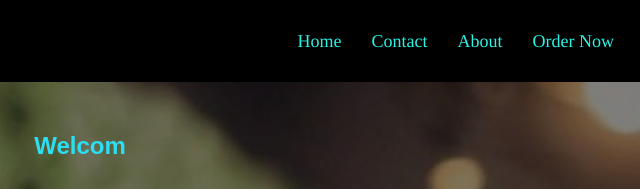
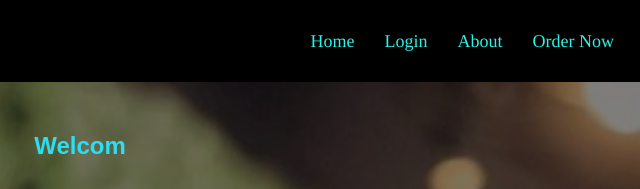
Before and after one commit to developeromkarM1102/projectHotelbyomkar, a plain HTML site: page index.html in a window 1280 px wide. Shown: the top 189 px of the page, 560-1200 px from the left. Drawn offline with nearby package versions, Linux system fonts and the light colour scheme; files whose address does not match are found by name.

Commit message:
login page added yto navigation bar

```diff
--- a/index.html
+++ b/index.html
@@ -13,7 +13,7 @@
     <h1>Hotel Restoff</h1>
     <nav>
       <a href="index.html">Home</a>
-      <a href="login.html">Contact</a>
+      <a href="login.html">Login</a>
       <a href="about.html">About</a>
       <a href="order.html">Order Now</a>
       <a href="contact.html">Contact</a>
```
